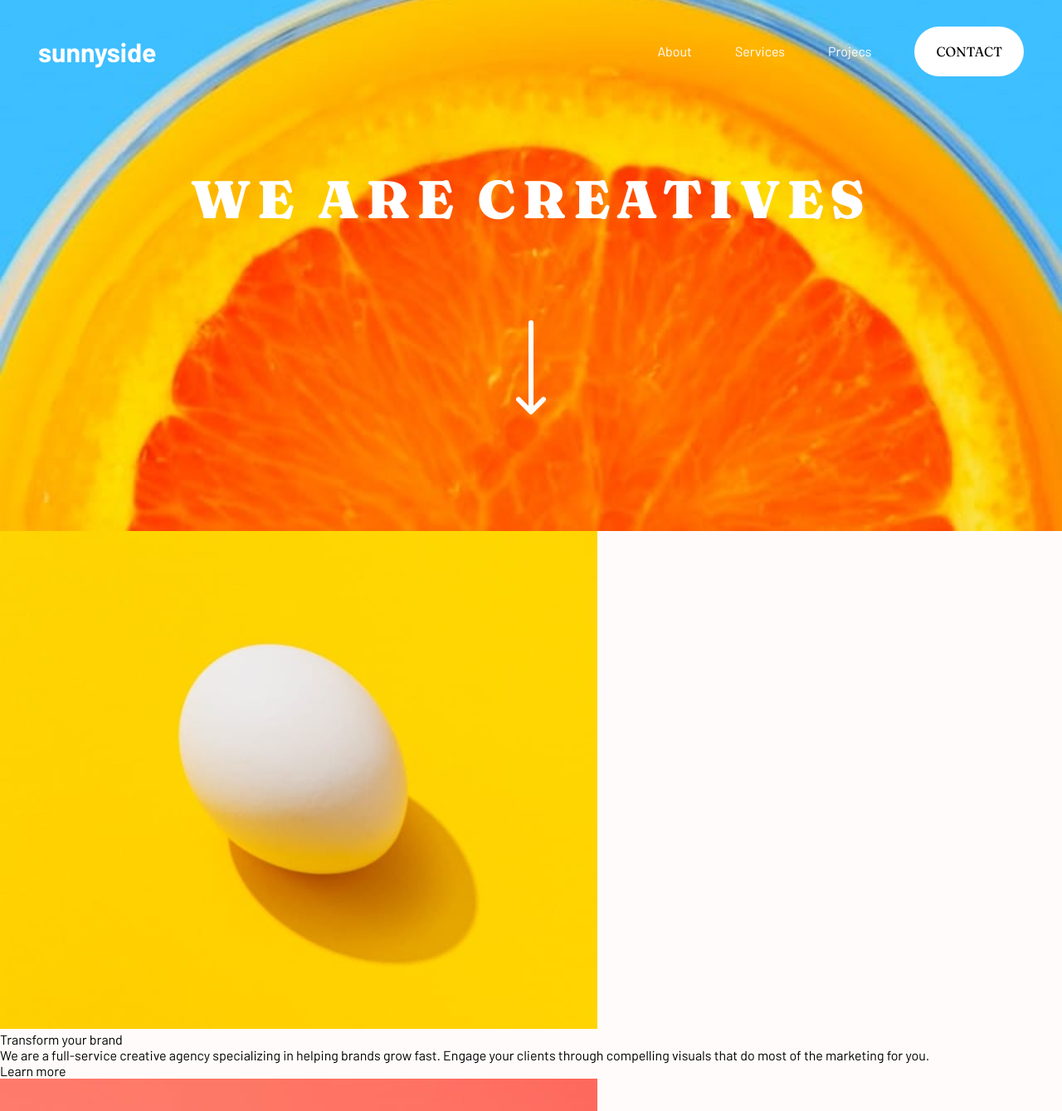
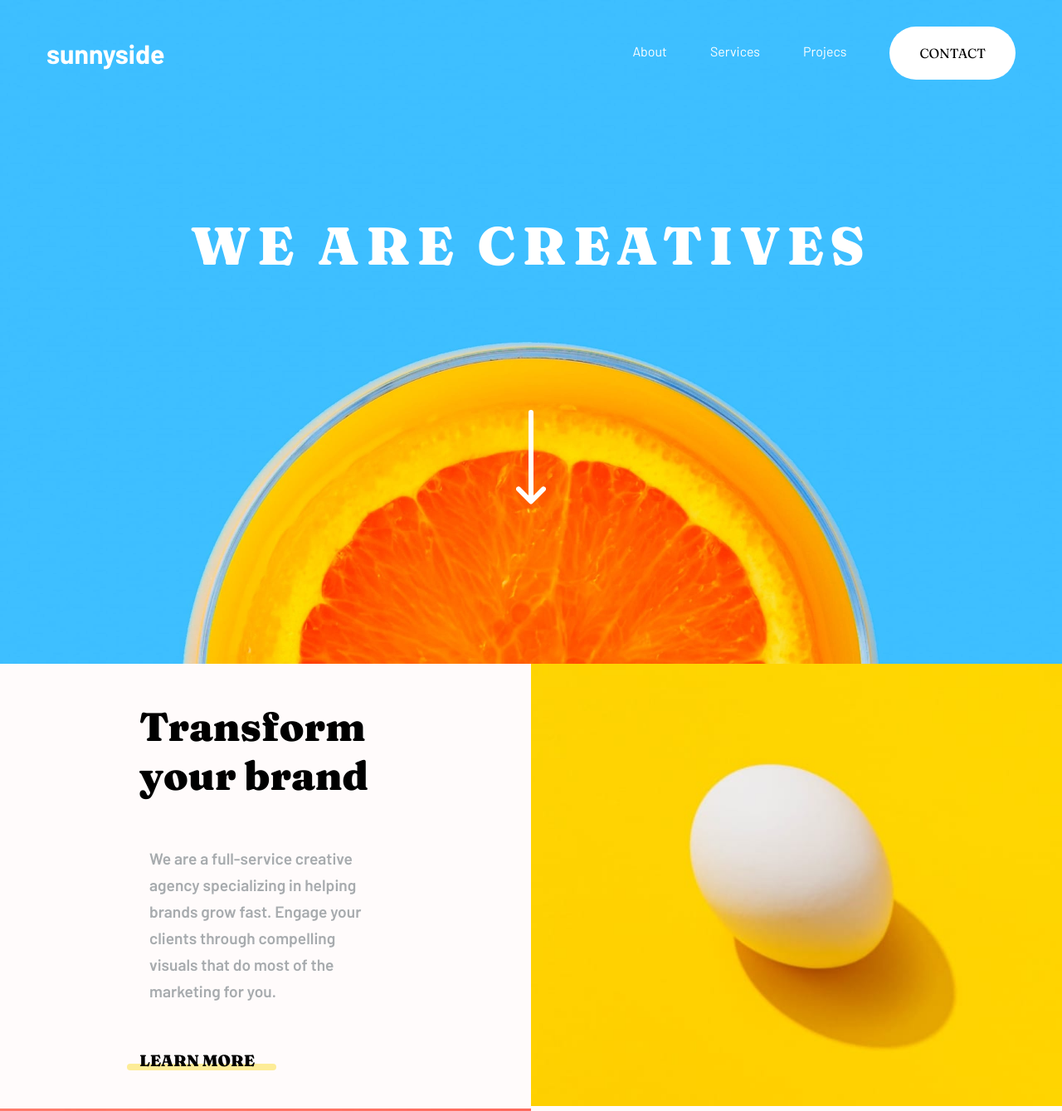
Before and after one commit to Paivaas/sunnyside, a plain HTML site: page index.html in a window 1280 px wide. Shown: the top 1339 px of the page at 83% size. Drawn offline with Linux system fonts and the light colour scheme.

Commit message:
trabalhando na responsividade

```diff
--- a/index.html
+++ b/index.html
@@ -25,13 +25,16 @@
             <div class="menu-texto"> <p>About</p> <p>Services</p> <p>Projecs</p></div>
             <div class="contact">CONTACT</div>
             </div>
+        </nav>
 
-        </nav>
         <h1>We are creatives</h1>
         <img src="./images/icon-arrow-down.svg" alt="seta para baixo">
+
     </header>
     <main>
         <section class="info">
+
+            <div class="part1">
                 <picture>
                     <source media="(min-width: 475px)" srcset="./images/desktop/image-transform.jpg">
                     <img src="./images/mobile/image-transform.jpg" alt="ovo no fundo amarelo">
@@ -44,9 +47,10 @@
                         Learn more
                         <div class="line line-yellow"></div>
                     </div>
-
+                </div>
             </div>
 
+            <div class="part2">
                 <picture>
                     <source media="(min-width: 475px)" srcset="./images/desktop/image-stand-out.jpg">
                     <img src="./images/mobile/image-stand-out.jpg" alt="ovo no fundo amarelo">
@@ -62,7 +66,9 @@
                     </div>
 
                 </div>
+            </div>
 
+            <div class="photos">
                 <div class="container graphic">
                     <div class="description">
                         <div class="description__title">Graphic design</div>
@@ -77,9 +83,7 @@
                         <div class="description__text"> Increase your credibility by getting the most stunning,
                             high-quality photos that improve your business image</div>
                     </div>
-
-
-
+                </div>
             </div>
 
         </section>
--- a/style.css
+++ b/style.css
@@ -17,72 +17,6 @@
     --background: #FFFBFB;
 }
 
-
-body{
-    font-family: var(--text-font);
-    background-color: var(--background);
-}
-header{
-    height: 80vh;
-    background-position: bottom;
-    background-size: cover;
-    color: var(--white);
-    padding: 32px 46px;
-    display: grid;
-
-    background-image: url(./images/mobile/image-header.jpg);
-    place-items: start center;
-}
-header nav{
-    display: flex;
-    justify-content: space-between;
-    align-items: center;
-    width: 100%;
-}
-
-.logo{
-    font-size: 2rem;
-    font-weight: 700;
-}
-.menu img{
-  display: none;
-}
-.menu2{
-  display: flex;
-  gap: 52px;
-}
-.menu-texto{
-  display: flex;
-  padding-top: 20px;
-  gap: 52px;
-}
-.contact{
-  background-color: #fff;
-  padding: 20px 26px;
-  border-radius: 50px;
-  color: black;
-  font-family: var(--tille-font);
-}
-
-header h1{
-    font-family: var(--tille-font);
-    font-size: 4rem;
-    text-transform: uppercase;
-    font-weight: 900;
-    letter-spacing: 0.5rem;
-    text-align: center;
-}
-
-
-
-
-
-
-
-
-
-
-@media (max-width: 1024px){
 body{
     font-family: var(--text-font);
     background-color: var(--background);
@@ -322,4 +256,122 @@ header h1{
 
 
 
+
+
+
+
+
+
+
+
+
+@media (min-width: 1024px){
+
+
+    header {
+        height: 100vh;
+        background-image: url(./images/desktop/image-header.jpg);
+        padding: 32px 56px;
+
     }
+    /*Ocultando e exibindo MENU*/
+    .menu{
+        display: none;
+    }
+    nav .logo{
+        font-size: 2rem;
+    }
+    .menu2{
+        display: block;
+        display: flex;
+        gap: 52px;
+    }
+    .menu-texto{
+        display: flex;
+        padding-top: 20px;
+        gap: 52px;
+        font-weight: 500;
+    }
+    .contact{
+        background-color: #fff;
+        padding: 22px 36px;
+        border-radius: 52px;
+        color: black;
+        font-family: var(--tille-font);
+    }
+    header h1{
+        font-family: var(--tille-font);
+        font-size: 4rem;
+        text-transform: uppercase;
+        font-weight: 900;
+        letter-spacing: 0.5rem;
+        text-align: top;
+    }
+   /*Animando MENU*/
+   .contact:hover{
+    background-color: var(--yellow);
+    cursor: pointer;
+   }
+   p:hover{
+    transform: scale(1.2);
+    cursor: pointer;
+
+   }
+
+   /*MAIN*/
+   .info{
+    display: grid;
+    grid-template-rows: auto;
+   }
+   .part1, .part2{
+    display: grid;
+    grid-template-columns: 1fr 1fr;
+   }
+   .part1 > .description{
+    order: -1;
+   }
+    /*formatação description*/
+   .description{
+    margin: auto;
+    padding: 0px 168px;
+   }
+   .description__title{
+    font-size: 3rem;
+    width: 100%;
+    text-align: left;
+   }
+   .description__text{
+    width: 100%;
+    text-align: left;
+   }
+   .description__link{
+    width: 100%;
+    text-align: left;
+   }
+   .line-yellow{
+    width: 180px;
+   }
+   .line-red{
+    width: 180px;
+   }
+   /*info photos*/
+   .photos{
+    display: flex;
+   }
+   .container{
+    height: 100vh;
+   }
+   .container.graphic{
+    background-image: url(./images/desktop/image-graphic-design.jpg);
+   }
+   .container.photography{
+    background-image: url(./images/desktop/image-photography.jpg);
+   }
+   .photos .description{
+    width: 500px;
+    text-align: left;
+   }
+
+
+
+}
```
Lines whose indentation alone changed are shown as unchanged.
